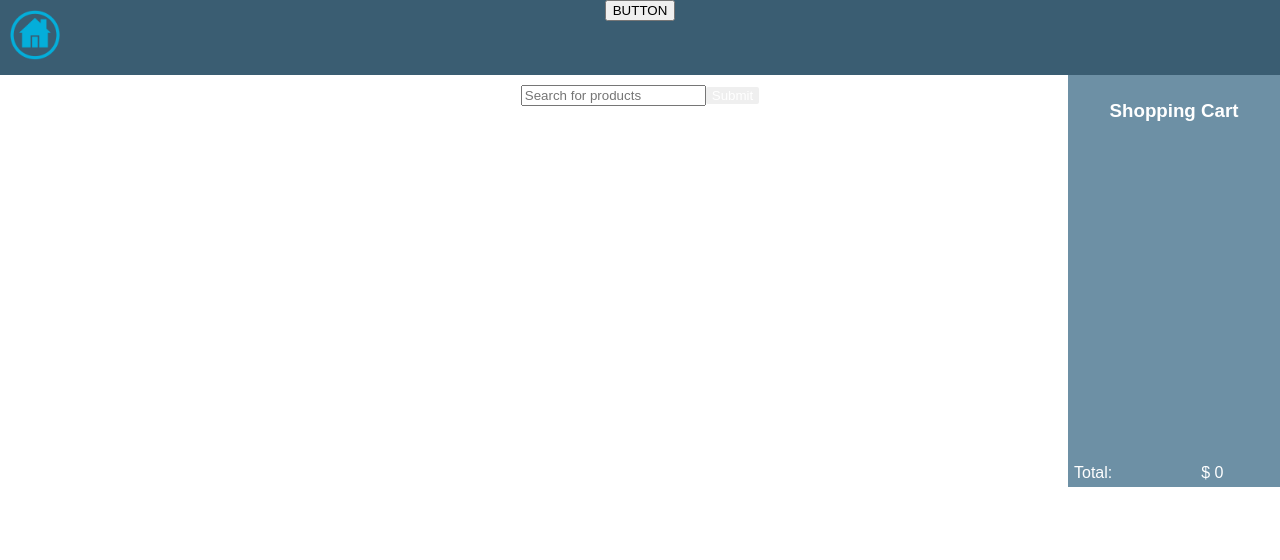
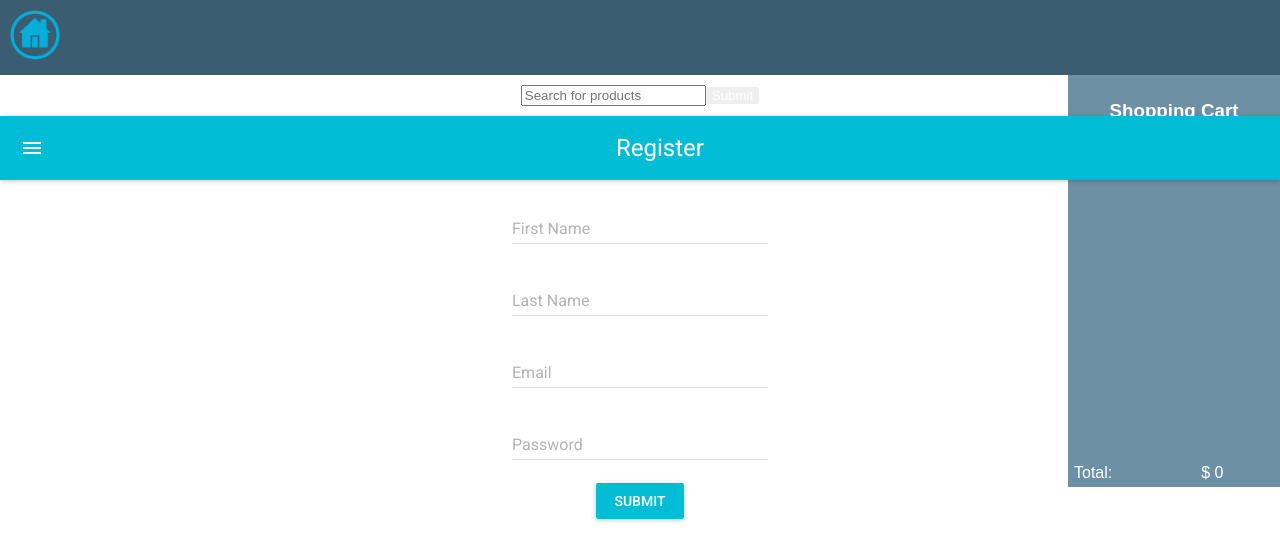
Before and after one commit to SupererShopperer/SupererShopperer, a React (Create React App) app: page /register in a window 1280 px wide. Shown: the top 560 px of the page. Built offline with nearby package versions, Linux system fonts and the light colour scheme.

Commit message:
added login, register, oauth frontend

```diff
--- a/src/components/App.js
+++ b/src/components/App.js
@@ -11,6 +11,8 @@ import SearchBar from './SearchBar';
 import Cart from './Cart';
 import ProductList from './ProductList';
 import ItemDetail from './ItemDetail';
+import Login from './Login';
+import Register from './Register';
 import MuiThemeProvider from 'material-ui/styles/MuiThemeProvider';
 
 
@@ -109,7 +111,18 @@ render() {
       <Cart removeButtonHandler={this.removeButtonHandler}
               addedToCart={this.state.addedToCart}
               total={this.state.total}
-
+      />
+      <Route
+        exact path='/login'
+        render={(props) => {
+          return <Login {...props}  />
+        }}
+      />
+      <Route
+        exact path='/register'
+        render={(props) => {
+          return <Register {...props} />
+        }}
         />
        <Route
         exact path='/'
--- a/src/components/Header.js
+++ b/src/components/Header.js
@@ -23,8 +23,7 @@ class Header extends Component {
       <div style={styles}>
         <Link to='/'>
           <img style={imgStyle} src={homeLogo} />
-          </Link>
-        <a href="https://github.com/login/oauth/authorize?scope=user:email&amp;client_id=174cd191ab6c866f3007"><button className="oAuth">BUTTON</button></a>
+        </Link>
       </div>
     );
   }
--- /dev/null
+++ b/src/components/Login.js
@@ -0,0 +1,72 @@
+import React, { Component } from 'react';
+import axios from 'axios';
+import AppBar from 'material-ui/AppBar';
+import RaisedButton from 'material-ui/RaisedButton';
+import TextField from 'material-ui/TextField';
+
+
+class Login extends Component {
+    constructor(props) {
+        super(props);
+        this.state = {
+            username: '',
+            password: ''
+        }
+    }
+
+    handleClick(event) {
+        const apiBaseUrl = "http://localhost:8080/api";
+        const that = this;
+        const payload={
+            "email": this.state.username,
+            "password": this.state.password
+        }
+        axios.post(apiBaseUrl + 'login', payload)
+        .then(function(response) {
+            console.log(response);
+            if(response.data.code == 200) {
+                console.log('LOGIN SUCCESSFUL BITCH!');
+                const uploadScreen = [];
+            }
+            else if(response.data.code == 204) {
+                console.log("WRONG PASSWORD USERNAME YO!");
+                alert('username and password don\'t match');
+            } else {
+                console.log('TIME TO MAKE A USERNAME YAY');
+                alert('Username does not exist');
+            }
+        })
+        .catch(function(err) {
+            console.log('this is the error: ', err);
+        });
+    }
+
+    render () {
+        return (
+            <div className>
+                <AppBar title='Login' />
+                    <TextField
+                    hintText="Enter you Username"
+                    floatingLabelText="Username"
+                    onChange = {(event, newValue) => this.setState({username: newValue})}
+                    />
+                    <br/>
+                    <TextField
+                    type="password"
+                    hintText="Enter you Password"
+                    floatingLabelText="Password"
+                    onChange = {(event, newValue) => this.setState({password: newValue})}
+                    />
+                    <br/>
+                    <RaisedButton label="Submit" primary={true} style={style} onClick={(event) => this.handleClick(event)} />
+                <a href="https://github.com/login/oauth/authorize?scope=user:email&amp;client_id=174cd191ab6c866f3007">
+                <RaisedButton label="Login with GitHub" primary={true} style={style} /></a>
+            </div>
+        )
+    }
+}
+
+const style = {
+    margin: 15,
+};
+export default Login;
--- /dev/null
+++ b/src/components/Register.js
@@ -0,0 +1,91 @@
+import Login from './Login';
+import React, { Component } from 'react';
+import AppBar from 'material-ui/AppBar';
+import RaisedButton from 'material-ui/RaisedButton';
+import TextField from 'material-ui/TextField';
+import axios from 'axios';
+
+class Register extends Component {
+  constructor(props){
+    super(props);
+    this.state={
+      first_name:'',
+      last_name:'',
+      email:'',
+      password:''
+    }
+  }
+
+  handleClick(event){
+    var apiBaseUrl = "http://localhost:4000/api/";
+    console.log("values",this.state.first_name,this.state.last_name,this.state.email,this.state.password);
+    //To be done:check for empty values before hitting submit
+    var self = this;
+    var payload={
+        "first_name": this.state.first_name,
+        "last_name": this.state.last_name,
+        "email": this.state.email,
+        "password": this.state.password
+    }
+    axios.post(apiBaseUrl+'/register', payload)
+   .then(function (response) {
+     console.log(response);
+     if(response.data.code == 200){
+       console.log("registration successfull");
+       var loginscreen=[];
+       loginscreen.push(<Login parentContext={this}/>);
+       var loginmessage = "Not Registered yet.Go to registration";
+       self.props.parentContext.setState({loginscreen:loginscreen,
+       loginmessage:loginmessage,
+       buttonLabel:"Register",
+       isLogin:true
+        });
+     }
+   })
+   .catch(function (error) {
+     console.log(error);
+   });
+  }
+
+  render() {
+
+    return (
+      <div>
+          <AppBar
+             title="Register"
+           />
+           <TextField
+             hintText="Enter your First Name"
+             floatingLabelText="First Name"
+             onChange = {(event,newValue) => this.setState({first_name: newValue})}
+             />
+           <br/>
+           <TextField
+             hintText="Enter your Last Name"
+             floatingLabelText="Last Name"
+             onChange = {(event,newValue) => this.setState({last_name: newValue})}
+             />
+           <br/>
+           <TextField
+             hintText="Enter your Email"
+             type="email"
+             floatingLabelText="Email"
+             onChange = {(event,newValue) => this.setState({email: newValue})}
+             />
+           <br/>
+           <TextField
+             type = "password"
+             hintText="Enter your Password"
+             floatingLabelText="Password"
+             onChange = {(event,newValue) => this.setState({password: newValue})}
+             />
+           <br/>
+           <RaisedButton label="Submit" primary={true} style={style} onClick={(event) => this.handleClick(event)}/>
+      </div>
+    )
+  }
+}
+const style = {
+  margin: 15,
+};
+export default Register;
```
Lines whose indentation alone changed are shown as unchanged.
